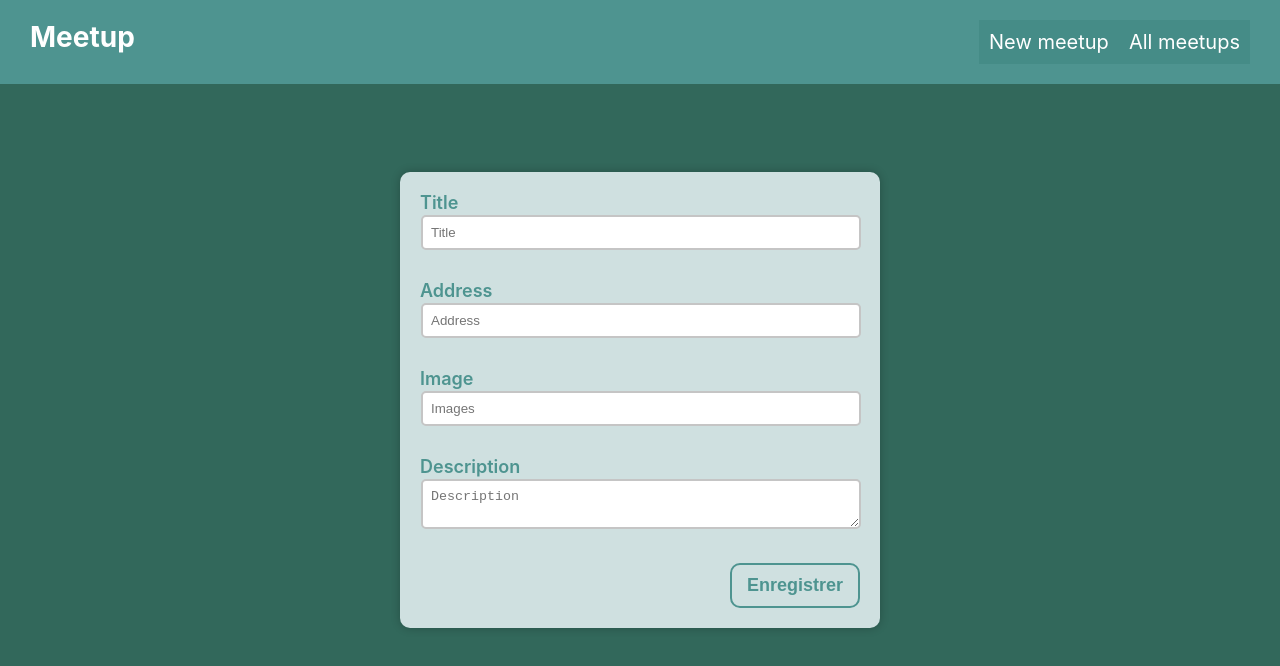
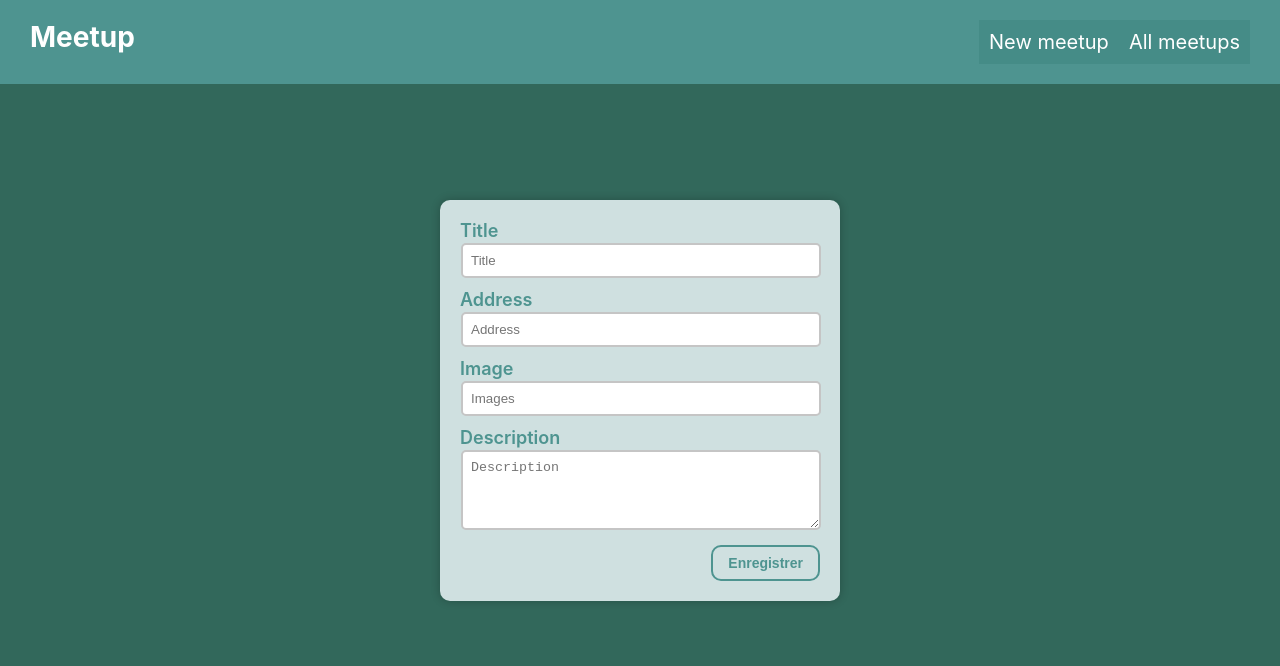
Before and after one commit to Cedric921/meetup-book, a Next.js app: page /new-meetup in a window 1280 px wide. Shown: the top 666 px of the page. Built offline with nearby package versions, Linux system fonts and the light colour scheme.

Commit message:
style: adjust style to components

```diff
--- a/components/meetups/newMeetupForm.module.css
+++ b/components/meetups/newMeetupForm.module.css
@@ -1,7 +1,7 @@
 .meetupForm {
 	background-color: rgb(207, 224, 224);
 
-	width: 480px;
+	width: 400px;
 	margin: 20px auto;
 	padding: 20px;
 	border-radius: 10px;
@@ -9,7 +9,7 @@
 
 	display: flex;
 	flex-direction: column;
-	gap: 20px;
+	gap: 10px;
 }
 
 .meetupForm label {
@@ -22,10 +22,14 @@
 .meetupForm textarea {
 	padding: 8px;
 	width: 100%;
-	margin: 2px 1px 10px 1px;
+	margin: 2px 1px 1px 1px;
 
 	border: 2px solid #c5c5c5;
 	border-radius: 5px;
+}
+
+.meetupForm textarea {
+	height: 80px;
 }
 
 
@@ -38,13 +42,13 @@
 .actions button {
 	border: 2px solid #4e9490;
 	border-radius: 10px;
-	padding: 10px 15px;
+	padding: 8px 15px;
 
 	color: #4e9490;
 	background: inherit;
 
 	font-weight: 600;
-	font-size: 18px;
+	font-size: 14px;
 
 	transition: all 0.5s ease;
 }
```
Also changed, not shown: pages/index.js (+2 -7 lines).
